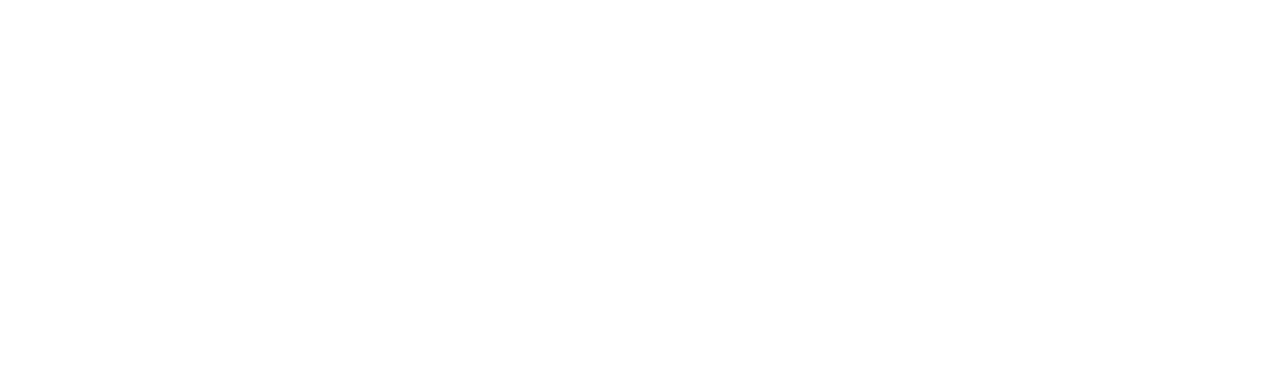
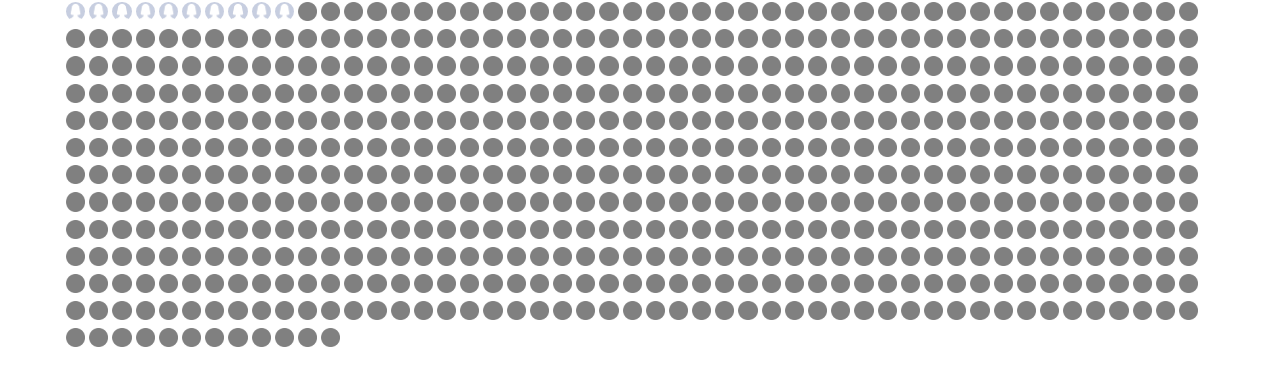
Before and after one commit to sophie224/CoronaVirusStories, a plain HTML site: page index.html in a window 1280 px wide. Drawn offline with nearby package versions, Linux system fonts and the light colour scheme.

Commit message:
hoveerrrrr

```diff
--- a/index.html
+++ b/index.html
@@ -3,9 +3,100 @@
 <head>
     <meta charset="UTF-8">
     <meta name="viewport" content="width=device-width, initial-scale=1.0">
+    <script src="https://ajax.googleapis.com/ajax/libs/jquery/3.5.1/jquery.min.js"></script>
+    <link rel="stylesheet" href="./style.css">
     <title>Corona Virus Stories</title>
 </head>
 <body>
+    <section>
+
+        <div class="avatars-main-container">
+
+        </div>
+    </section>
 
 </body>
+<script>
+    $( document ).ready(function() {
+        mainFuncForMU();
+    });
+    let peoplesInfo=[
+        {
+            id:0,
+            img_src:'./img/avatar.jpg'
+        },
+        {
+            id:1,
+            img_src:'./img/avatar.jpg'
+        },
+        {
+            id:2,
+            img_src:'./img/avatar.jpg'
+        },
+        {
+            id:3,
+            img_src:'./img/avatar.jpg'
+        },
+        {
+            id:4,
+            img_src:'./img/avatar.jpg'
+        },
+        {
+            id:5,
+            img_src:'./img/avatar.jpg'
+        },
+        {
+            id:6,
+            img_src:'./img/avatar.jpg'
+        },
+        {
+            id:7,
+            img_src:'./img/avatar.jpg'
+        },
+        {
+            id:8,
+            img_src:'./img/avatar.jpg'
+        },
+        {
+            id:9,
+            img_src:'./img/avatar.jpg'
+        },
+
+    ]
+
+
+    function drawEachManMU(imageSrc){
+        let eachMU=`
+            <div class="avatar">
+                <img src="${imageSrc}" alt="" class="">
+            </div>
+        `
+        return eachMU;
+
+    }
+    function drawEachNonInfoMu(nonImageSrc){
+        let eachMU=`
+            <div class="non_avatar">
+                <img src="${nonImageSrc}" alt="" class="">
+            </div>
+        `
+        return eachMU;
+    }
+    function mainFuncForMU(){
+        let eachAvatarMU;
+        for (let i = 0; i < 600; i++) {
+            if(peoplesInfo[i]){
+                eachAvatarMU = drawEachManMU(peoplesInfo[i].img_src);
+                $(".avatars-main-container").append(eachAvatarMU);
+            }
+            else{
+                let correctImgSrc='./img/circle.jpg';
+                eachAvatarMU = drawEachNonInfoMu (correctImgSrc);
+                $(".avatars-main-container").append(eachAvatarMU);
+            }
+            console.log(1)
+
+        }
+    }
+</script>
 </html>
--- a/style.css
+++ b/style.css
@@ -0,0 +1,22 @@
+*{
+    padding: 0;
+    margin: 0;
+}
+img{
+    width: 100%;
+    height: 100%;
+}
+.avatar img{
+    border-radius: 15px;
+}
+.avatars-main-container{
+    width: 90%;
+    display: flex;
+    align-items: center;
+    flex-wrap: wrap;
+    margin: 0 auto;
+}
+.avatar,.non_avatar{
+    width: calc(100%/60);
+    padding: 2px;
+}
```
Also changed, not shown: img/avatar.jpg (added), img/circle.jpg (added).
